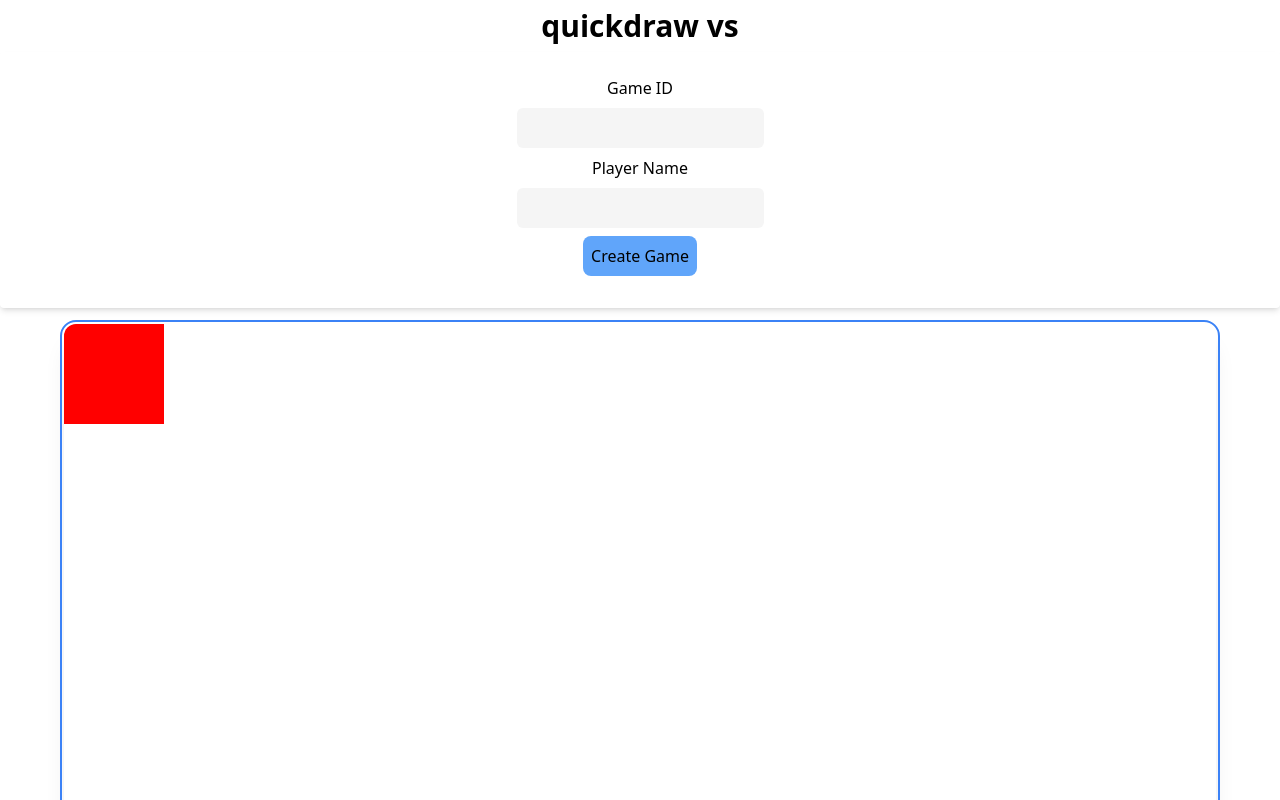
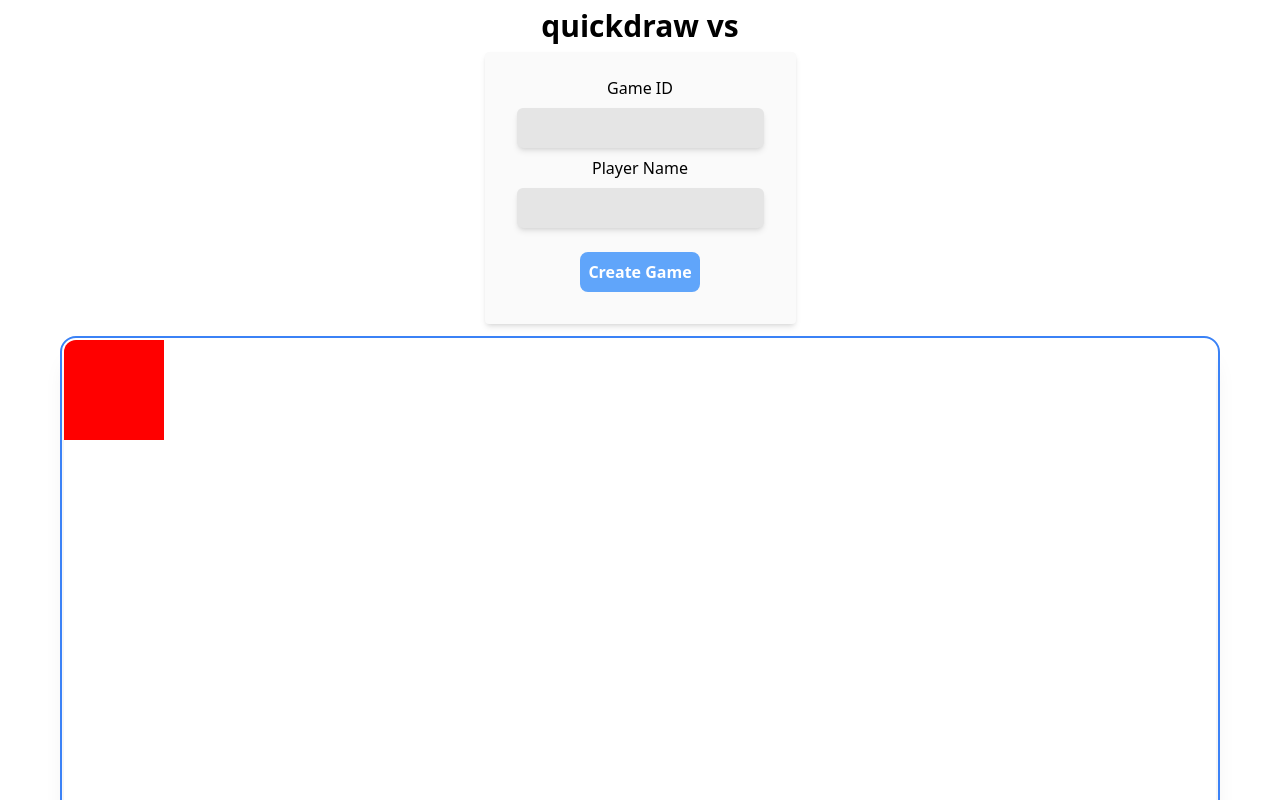
Before and after one commit to mxpph/quickdraw-vs, a Next.js app in the folder client/: page / in a window 1280 px wide. Shown: the top 800 px of the page. Built offline with nearby package versions, Linux system fonts and the light colour scheme.

Commit message:
ui/ux: Improve form ux

```diff
--- a/client/src/components/LandingPage.tsx
+++ b/client/src/components/LandingPage.tsx
@@ -7,14 +7,15 @@ const Canvas = dynamic(() => import('./DrawCanvas'), {
 
 export default function LandingPage() {
     return(
-        <div className="w-full">
+        <div className="w-full grid place-items-center">
             <h1 id="test" className="text-3xl w-full text-center font-semibold py-2">quickdraw vs</h1>
-            <form className="grid place-items-center shadow-md rounded px-8 pt-6 pb-8 mb-4 gap-2" id="gameForm">
+            {/* no validate false in prod */}
+            <form noValidate={true} className="grid place-items-center shadow-md bg-neutral-50 rounded px-8 pt-6 pb-8 mb-4 gap-2" id="gameForm">
                 <p>Game ID</p>
-                <input type="text" className='rounded-md p-2 bg-neutral-100 border-gray-500' id="game_id" name="game_id" required />
+                <input type="text" className='rounded-md p-2 bg-neutral-200 shadow-md' id="game_id" name="game_id" required />
                 <p>Player Name</p>
-                <input type="text" className='rounded-md p-2 bg-neutral-100 border-gray-500' id="player_name" name="player_name" required />
-                <button type="submit" className="bg-blue-400 rounded-lg p-2">Create Game</button>
+                <input type="text" className='rounded-md p-2 bg-neutral-200 shadow-md' id="player_name" name="player_name" required />
+                <button type="submit" className="bg-blue-400 mt-4 font-semibold text-white rounded-lg p-2">Create Game</button>
             </form>
             <div className="w-full grid place-items-center mb-6">
                 <div className="outline outline-2 outline-offset-2 outline-blue-500 rounded-xl overflow-hidden w-[90vw] shadow-xl grid place-items-center" id="canvasdiv">
```
